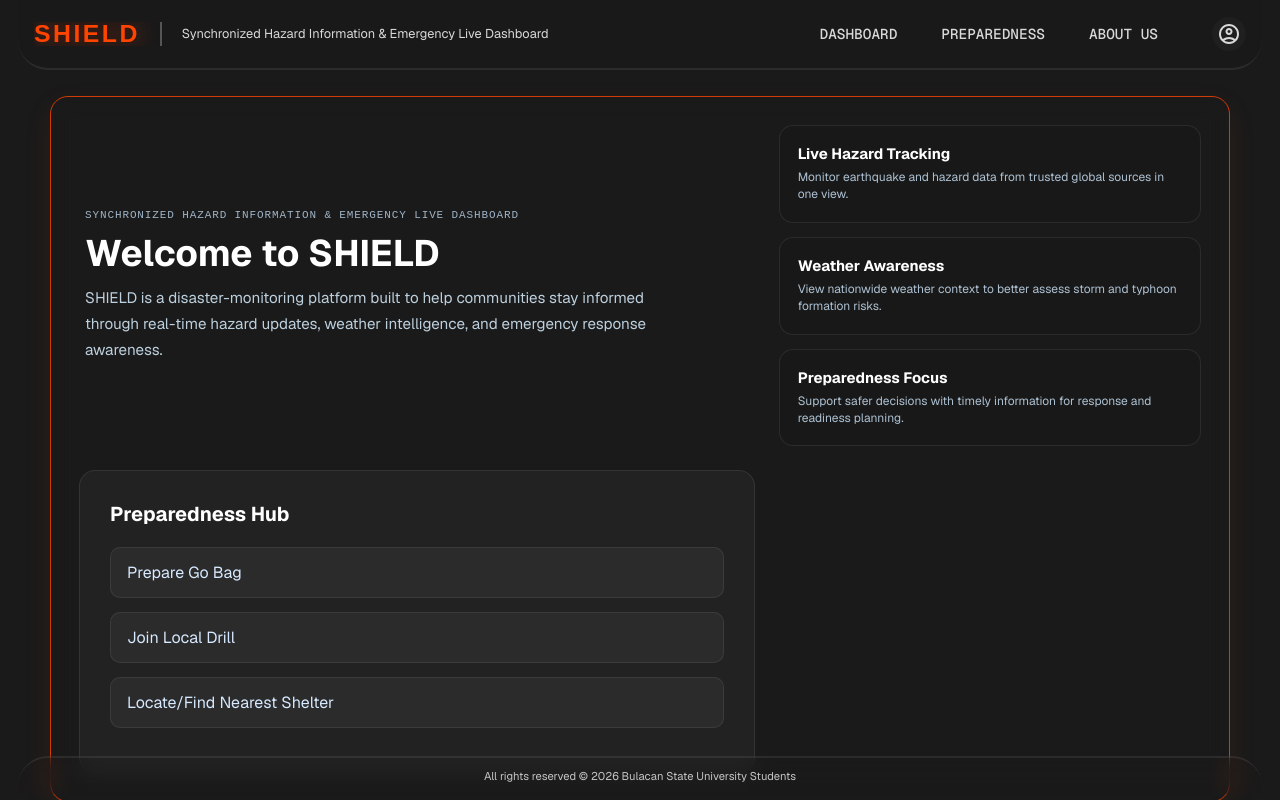
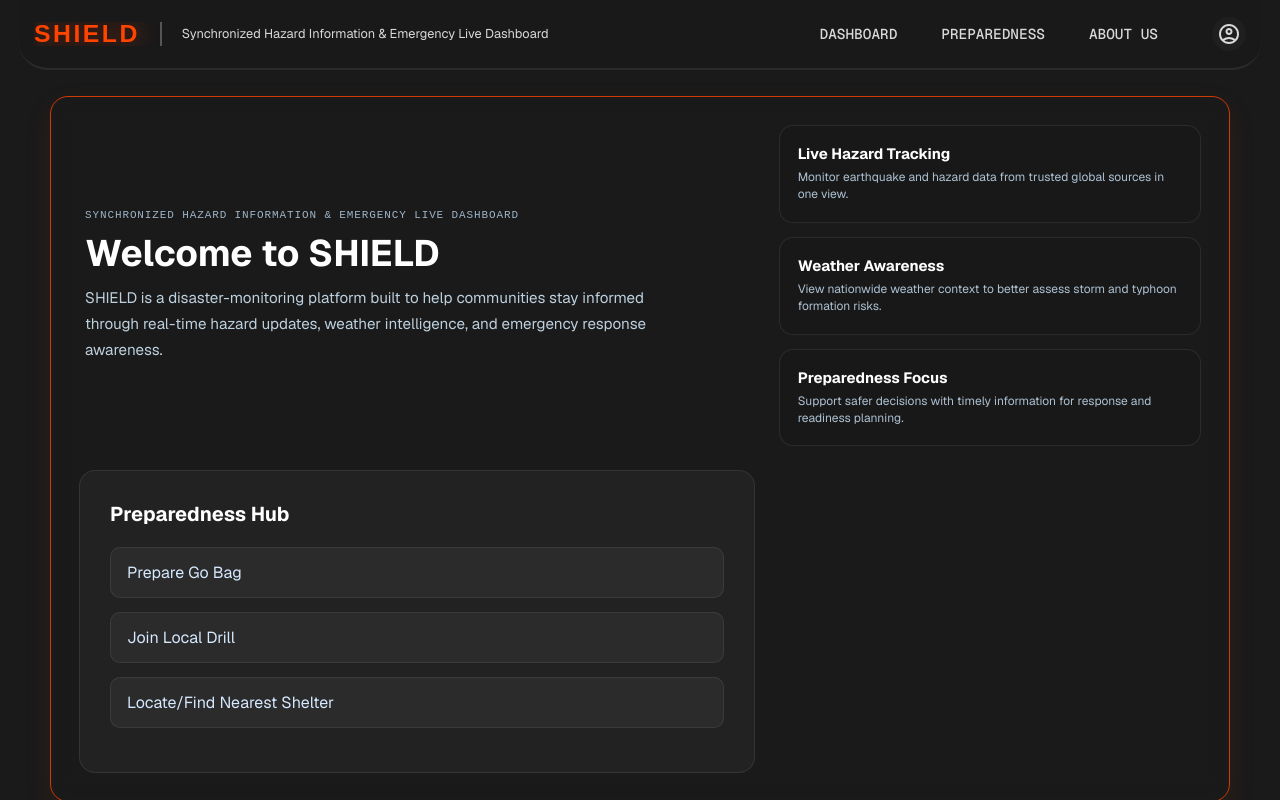
Before and after one commit to LawrenceTanny/SHIELD, a React (Vite) app: page / in a window 1280 px wide. Built offline with nearby package versions, Linux system fonts and the light colour scheme; no server answers; a web font is replaced by a local one.

Commit message:
Fixed footer to always remain at the bottom of the site

```diff
--- a/src/Styles/Footer.css
+++ b/src/Styles/Footer.css
@@ -1,9 +1,7 @@
 .app-footer {
   font-family: "Geist", sans-serif;
-  position: fixed;
-  left: 20px;
-  right: 20px;
-  bottom: 0;
+  position: relative;
+  margin: auto 20px 0;
   min-height: 40px;
   display: flex;
   align-items: center;
@@ -13,7 +11,7 @@
   backdrop-filter: blur(10px);
   color: #D9D9D9;
   font-size: 0.75rem;
-  z-index: 1200;
+  z-index: 1;
   pointer-events: none;
 }
 
@@ -25,9 +23,7 @@
 /* LAPTOP - 1024px to 1439px */
 @media (max-width: 1439px) and (min-width: 1024px) {
   .app-footer {
-    left: 18px;
-    right: 18px;
-    bottom: 6px;
+    margin: auto 18px 0;
     min-height: 38px;
     font-size: 0.7rem;
   }
@@ -36,9 +32,7 @@
 /* TABLET - 768px to 1023px */
 @media (max-width: 1023px) and (min-width: 768px) {
   .app-footer {
-    left: 14px;
-    right: 14px;
-    bottom: 5px;
+    margin: auto 14px 0;
     min-height: 36px;
     font-size: 0.65rem;
     border-radius: 40px;
@@ -48,9 +42,7 @@
 /* MOBILE LANDSCAPE - 640px to 767px */
 @media (max-width: 767px) and (min-width: 640px) {
   .app-footer {
-    left: 10px;
-    right: 10px;
-    bottom: 4px;
+    margin: auto 10px 0;
     min-height: 34px;
     font-size: 0.6rem;
     border-radius: 30px;
@@ -60,9 +52,7 @@
 /* MOBILE PORTRAIT - < 640px */
 @media (max-width: 639px) {
   .app-footer {
-    left: 8px;
-    right: 8px;
-    bottom: 4px;
+    margin: auto 8px 0;
     min-height: 32px;
     font-size: 0.55rem;
     border-radius: 25px;
```
